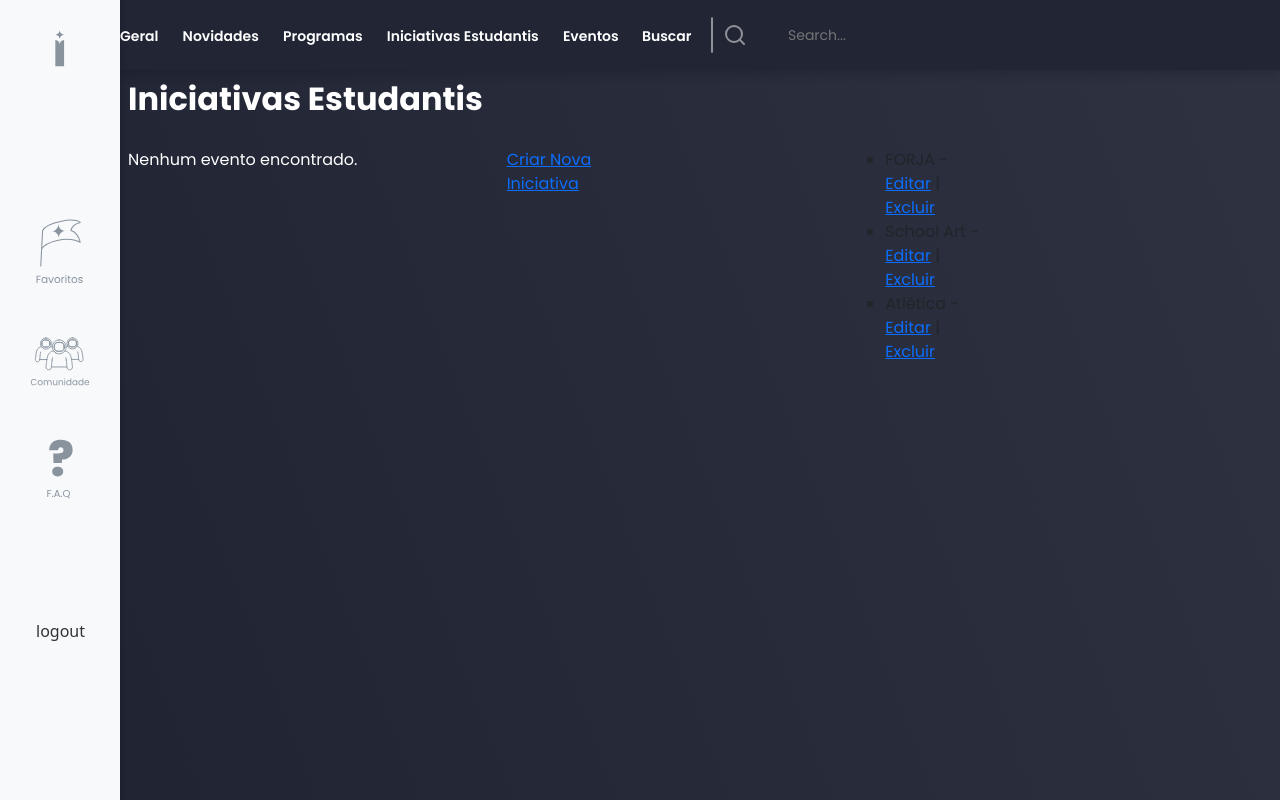
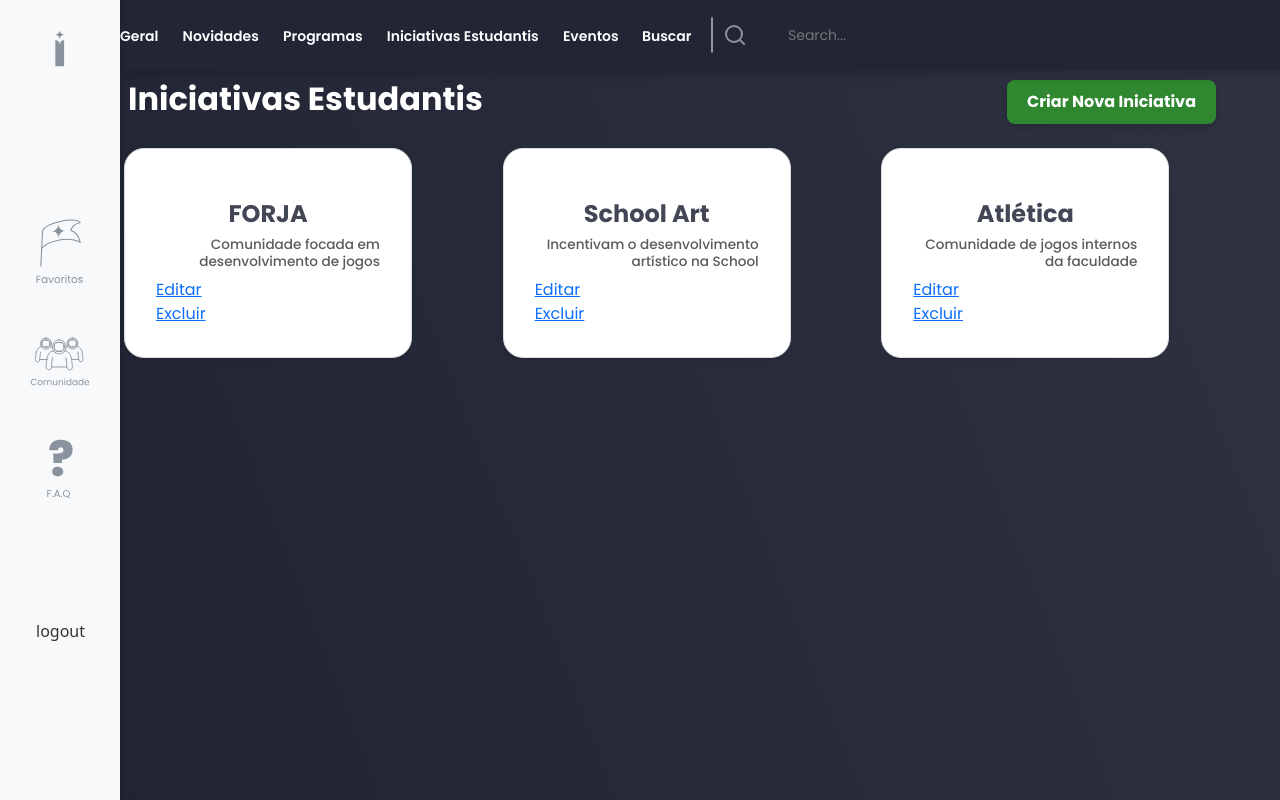
Before and after one commit to majupeixoto/polaris, a Django app: page /iniciativas/ in a window 1280 px wide. Run offline with Django 5.2, Linux system fonts and the light colour scheme; a user stored in the database is signed in; data comes from the database, SQL or seed files in the repository; both versions use the stored data as it was after the commit; parts of the project's set-up code (start-up, migrations or seed data) failed here and were passed over.

Commit message:
css de iniciativas

```diff
--- a/Projeto/apps/templates/apps/iniciativas/iniciativa_list.html
+++ b/Projeto/apps/templates/apps/iniciativas/iniciativa_list.html
@@ -3,37 +3,39 @@
 {% block content %}
 <div class="content-wrapper">
     <h3>Iniciativas Estudantis</h3>
-    <div class="row row-cols-1 row-cols-sm-2 row-cols-md-3 g-2"> <!-- g-2 para espaçamento menor -->
-        {% if iniciativa %}
+    {% if user.is_staff %}
+        <a href="{% url 'iniciativa_create' %}" class="btn-cadastrar-iniciativa">Criar Nova Iniciativa</a>
+    {% endif %}
+    <div class="row row-cols-1 row-cols-sm-2 row-cols-md-3 g-2">
+        {% if iniciativas %}
             {% for iniciativa in iniciativas %}
             <div class="col">
-                <!-- Card específico agora é clicável -->
                 <div class="card shadow-sm" style="width: 18rem; margin-bottom: 1rem;">
                     <a href="{% url 'iniciativa_detail' iniciativa.id %}" class="card-link">
                         <div class="card-body">
-                            <!-- descrição no canto superior direito -->
+                            <h5 class="card-title text-center">{{ iniciativa.titulo }}</h5>
                             <h6 class="card-subtitle text-end text-muted mb-2">{{ iniciativa.descricao }}</h6>
-                            <!-- Título centralizado -->
-                            <h5 class="card-title text-center">{{ iniciativa.titulo }}</h5>
+
+                            {% if user.is_staff %}
+                                <a href="{% url 'iniciativa_detail' iniciativa.id %}" class="card-link">
+                                <a href="{% url 'iniciativa_update' iniciativa.id %}">Editar</a>
+                                <a href="{% url 'iniciativa_delete' iniciativa.id %}">Excluir</a>
                         </div>
                     </a>
                 </div>
             </div>
+
+        {% endif %}
             {% endfor %}
-    </div>
-    {% else %}
-            <p>Nenhum evento encontrado.</p>
+        </div>
+        {% else %}
+            <p>Nenhuma iniciativa encontrada.</p>
         {% endif %}
 
-        {% if user.is_superuser %}
-        <a href="{% url 'iniciativa_create' %}">Criar Nova Iniciativa</a>
-        <ul>
-            {% for iniciativa in iniciativas %}
-            <li>{{ iniciativa.titulo }} - <a href="{% url 'iniciativa_update' iniciativa.id %}">Editar</a> | <a href="{% url 'iniciativa_delete' iniciativa.id %}">Excluir</a></li>
-            {% endfor %}
-        </ul>
-        {% endif %}
+
+    </div>
 </div>
+
 <style>
     @import url('https://fonts.googleapis.com/css2?family=Poppins:ital,wght@0,100;0,200;0,300;0,400;0,500;0,600;0,700;0,800;0,900;1,100;1,200;1,300;1,400;1,500;1,600;1,700;1,800;1,900&display=swap');
 
@@ -90,7 +92,6 @@
     .card-subtitle {
         font-size: 0.9rem; /* Tamanho pequeno */
         color: #88939E; /* Cinza claro */
-        position: absolute; /* Posiciona de forma absoluta dentro do card */
         top: 10px; /* Próximo ao topo */
         right: 10px; /* Próximo ao canto direito */
         margin: 0; /* Remove margens extras */
@@ -145,7 +146,7 @@
         height: 100%;
     }
 
-    .btn-cadastrar-evento {
+    .btn-cadastrar-iniciativa {
         position: absolute; /* Posiciona em relação ao elemento pai */
         top: 10vh; /* Alinha verticalmente com o título */
         right: 5vw; /* Alinha ao lado direito do contêiner */
```
Also changed, not shown: Projeto/db.sqlite3.
